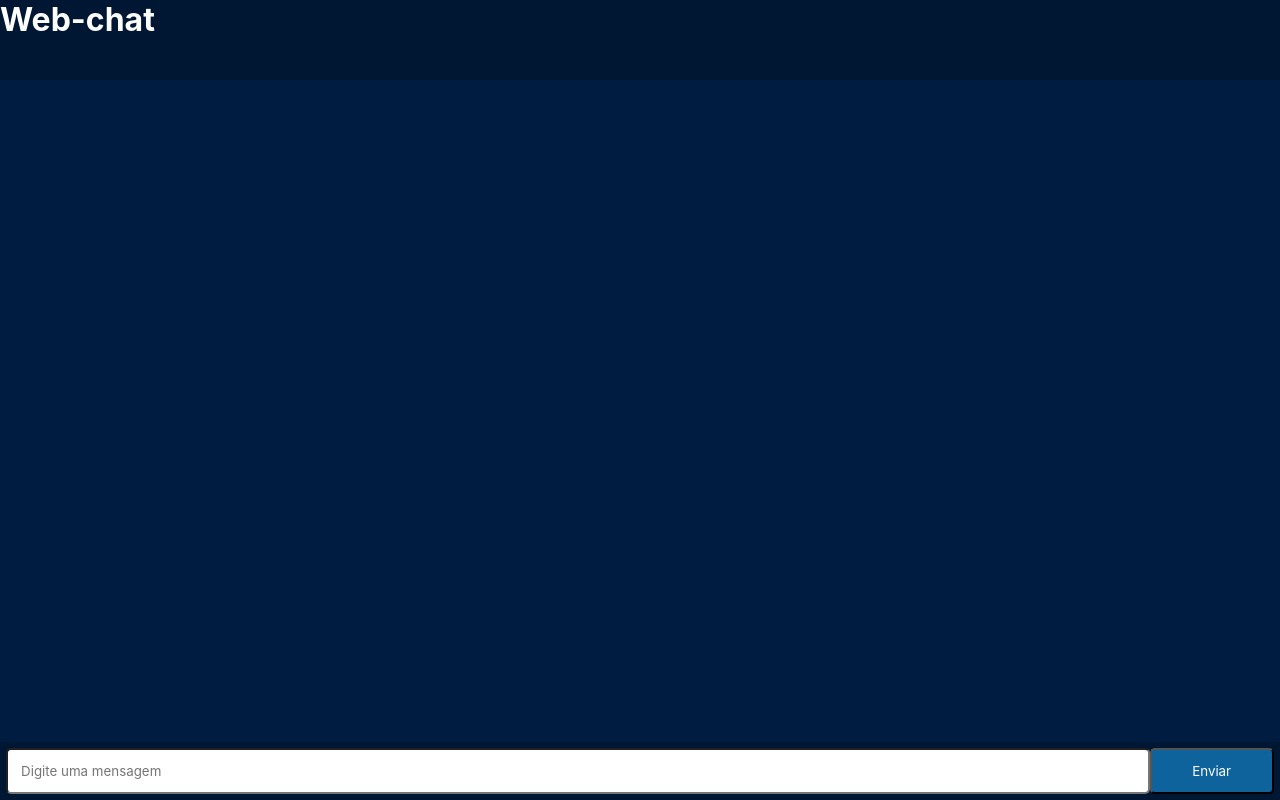
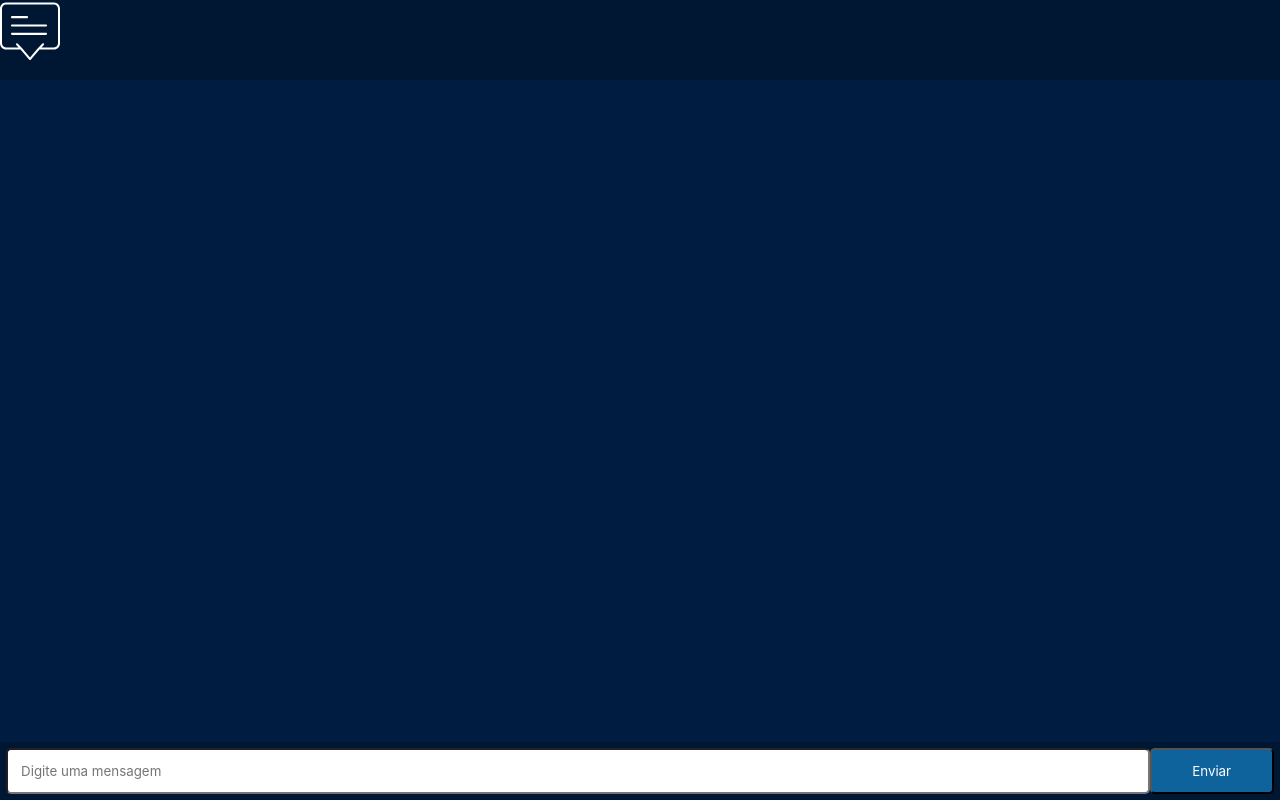
Before and after one commit to matheustkaczyk/web-chat-react, a React (Vite) app: page / in a window 1280 px wide. Built offline with nearby package versions, Linux system fonts and the light colour scheme; no server answers.

Commit message:
feat: adicionando arquivo svg da logo do projeto, renderizando logo no header

```diff
--- a/src/components/Header/index.tsx
+++ b/src/components/Header/index.tsx
@@ -1,7 +1,9 @@
+import chatSvg from '../../images/chat.svg';
+
 const Header = () => {
   return(
     <header>
-      <h1>Web-chat</h1>
+      <img src={chatSvg} alt="Chat icon" />
     </header>
   )
 }
--- /dev/null
+++ b/src/index.d.tsx
@@ -0,0 +1,3 @@
+declare module '*.svg';
+
+export {}
```
Also changed, not shown: src/images/chat.svg (added).
